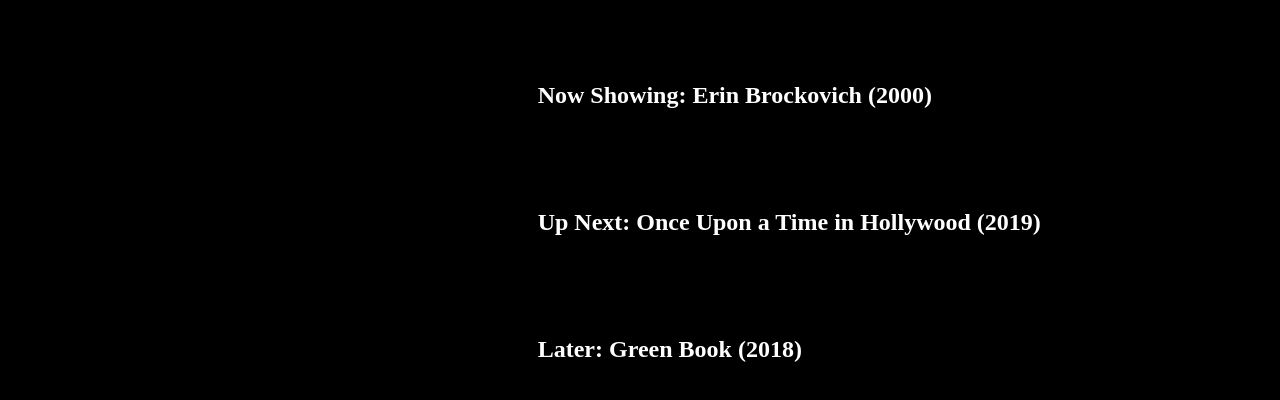
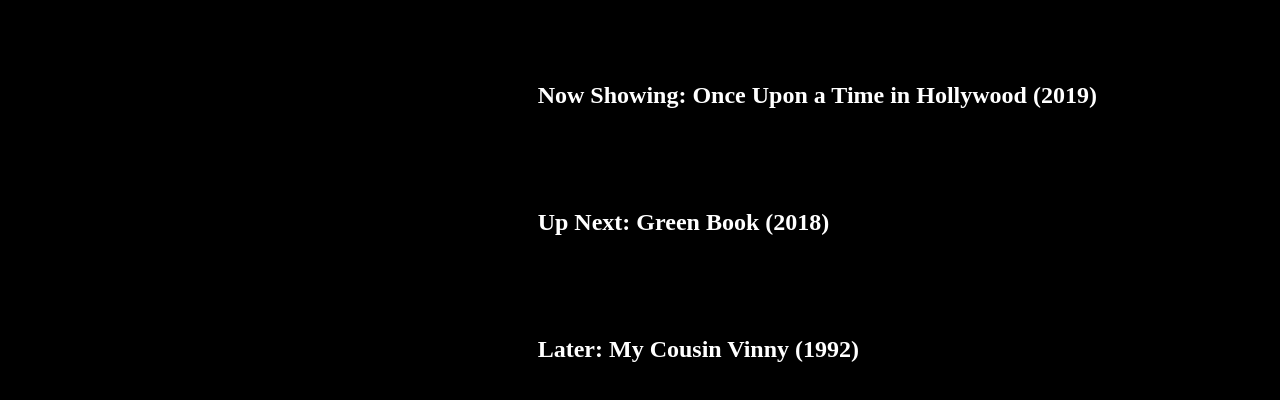
Before and after one commit to shomitg99/ASfilm, a plain HTML site: page index.html in a window 1280 px wide. Shown: the part 142-542 px from the top of the page. Drawn offline with Linux system fonts and the light colour scheme.

Commit message:
Update index.html

```diff
--- a/index.html
+++ b/index.html
@@ -12,8 +12,8 @@
     <div class="banner">
       <h1>Aniela and Shomit's Film Club</h1>
     </div>
-    <h2 class="marquee"><span>Now Showing: Erin Brockovich (2000)</span></h2>
-    <h2 class="marquee"><span>Up Next: Once Upon a Time in Hollywood (2019)</span></h2>
-    <h2 class="marquee"><span>Later: Green Book (2018)</span></h2>
+    <h2 class="marquee"><span>Now Showing: Once Upon a Time in Hollywood (2019)</span></h2>
+    <h2 class="marquee"><span>Up Next: Green Book (2018) </span></h2>
+    <h2 class="marquee"><span>Later: My Cousin Vinny (1992)</span></h2>
   </body>
 </html>
```
